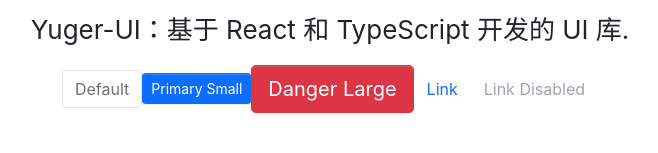
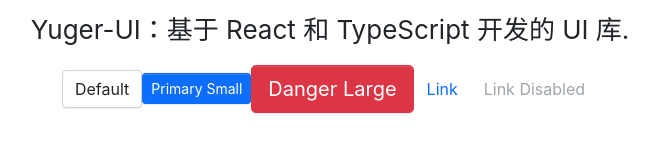
Before and after one commit to Ysom/yuger-ui, a React (Create React App) app: page / in a window 1280 px wide. Shown: the part 339-492 px from the top of the page, without its empty margins (310-968 px from the left). Built offline with nearby package versions, Linux system fonts and the light colour scheme.

Commit message:
update: 完善 Button 组件功能

```diff
--- a/src/App.tsx
+++ b/src/App.tsx
@@ -7,14 +7,14 @@
       <header className="App-header">
         <p>Yuger-UI：基于 React 和 TypeScript 开发的 UI 库.</p>
         <div>
-          <Button disabled>Default</Button>
+          <Button>Default</Button>
           <Button btnType={ButtonType.Primary} size={ButtonSize.Small}>
             Primary Small
           </Button>
           <Button btnType={ButtonType.Danger} size={ButtonSize.Large}>
             Danger Large
           </Button>
-          <Button btnType={ButtonType.Link} href="www.baidu.com">
+          <Button btnType={ButtonType.Link} href="https://www.baidu.com" target="_blank">
             Link
           </Button>
           <Button btnType={ButtonType.Link} disabled href="www.baidu.com">
--- a/src/components/Button/button.tsx
+++ b/src/components/Button/button.tsx
@@ -22,16 +22,24 @@
   children: React.ReactNode;
 }
 
-const Button: React.FC<BaseButtonProps> = props => {
+type NativeButtonProps = BaseButtonProps & React.ButtonHTMLAttributes<HTMLElement>
+type AnchorButtonProps = BaseButtonProps & React.AnchorHTMLAttributes<HTMLElement>
+
+// 使用 Partial 将属性都转换为可选的
+export type ButtonProps = Partial<NativeButtonProps & AnchorButtonProps>
+
+const Button: React.FC<ButtonProps> = props => {
   const {
+    className,
     btnType,
     size,
     href,
     disabled,
-    children
+    children,
+    ...restProps
   } = props
 
-  const classes = classnames('btn', {
+  const classes = classnames('btn', className, {
     [`btn-${btnType}`]: btnType,
     [`btn-${size}`]: size,
     disabled: btnType === ButtonType.Link && disabled
@@ -41,6 +49,7 @@
       <a
         className={classes}
         href={href}
+        {...restProps}
       >
         {children}
       </a>
@@ -50,6 +59,7 @@
       <button
         className={classes}
         disabled={disabled}
+        {...restProps}
       >
         {children}
       </button>
```
